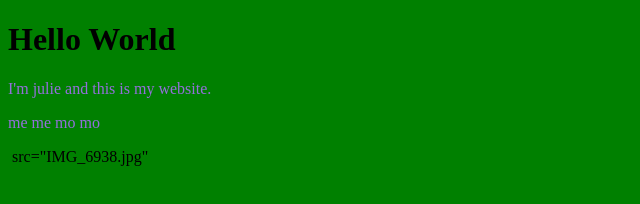
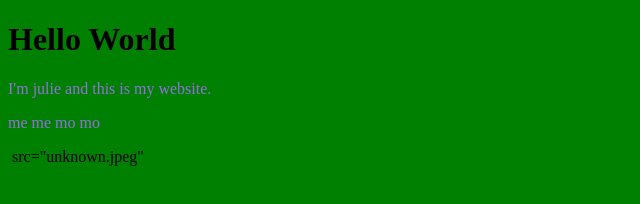
Before and after one commit to julietulip427/julietulip427.github.io, a plain HTML site: page index.html in a window 1280 px wide. Shown: the full height of the page, 0-640 px from the left. Drawn offline with Linux system fonts and the light colour scheme.

Commit message:
Update index.html

```diff
--- a/index.html
+++ b/index.html
@@ -12,6 +12,6 @@
 <h1>Hello World</h1>
 <p>I'm julie and this is my website.</p>
 <p> me me mo mo</p>
-<img> src="IMG_6938.jpg" <img>
+<img> src="unknown.jpeg" <img>
 </body>
 </html>
```
